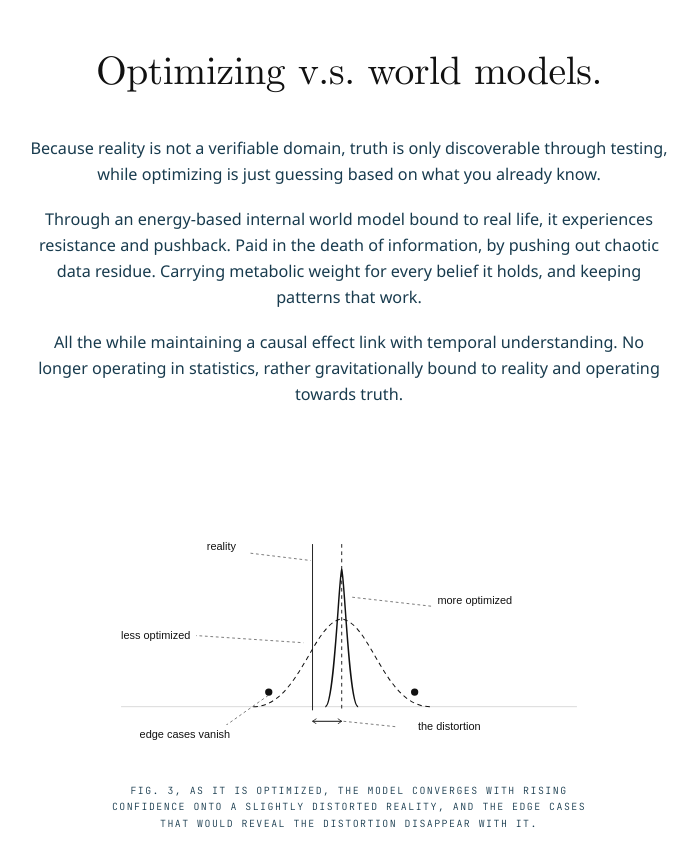
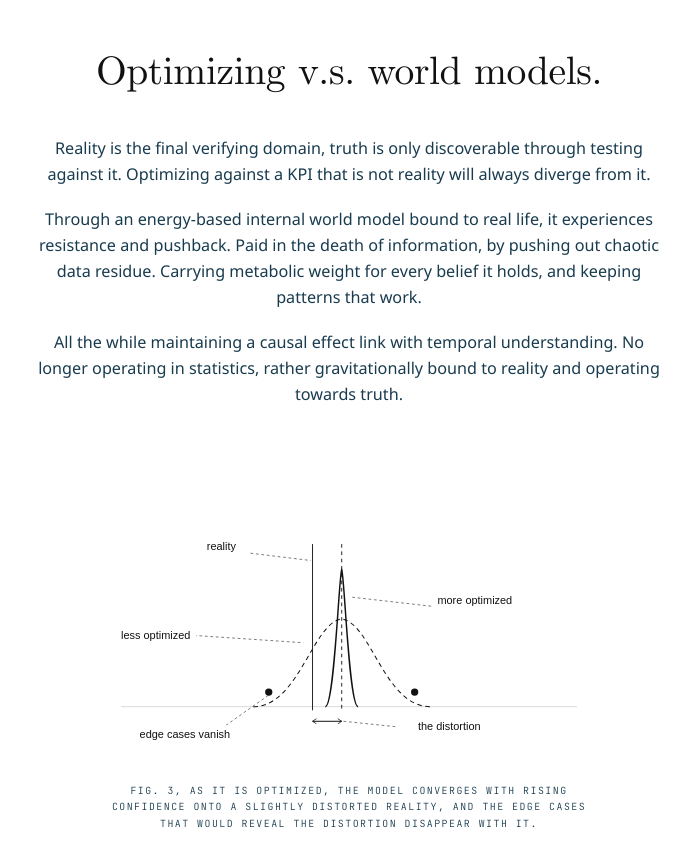
Before and after one commit to MassimoConstantine/Solomon-Website, a Next.js app: page / in a window 1280 px wide. Shown: the part 4623-5489 px from the top of the page, without its empty margins (291-988 px from the left). Built offline with nearby package versions, Linux system fonts and the light colour scheme.

Commit message:
Section III: reality as the final verifying domain; KPI divergence
Co-Authored-By: Claude Opus 4.8 (1M context) <noreply@anthropic.com>

```diff
--- a/app/page.tsx
+++ b/app/page.tsx
@@ -460,8 +460,9 @@ export default function Home() {
           </h2>
           <div className="section-body reveal reveal-delay-2">
             <p>
-              Because reality is not a verifiable domain, truth is only discoverable through
-              testing, while optimizing is just guessing based on what you already know.
+              Reality is the final verifying domain, truth is only discoverable through testing
+              against it. Optimizing against a KPI that is not reality will always diverge from
+              it.
             </p>
             <p>
               Through an energy-based internal world model bound to real life, it experiences
```
